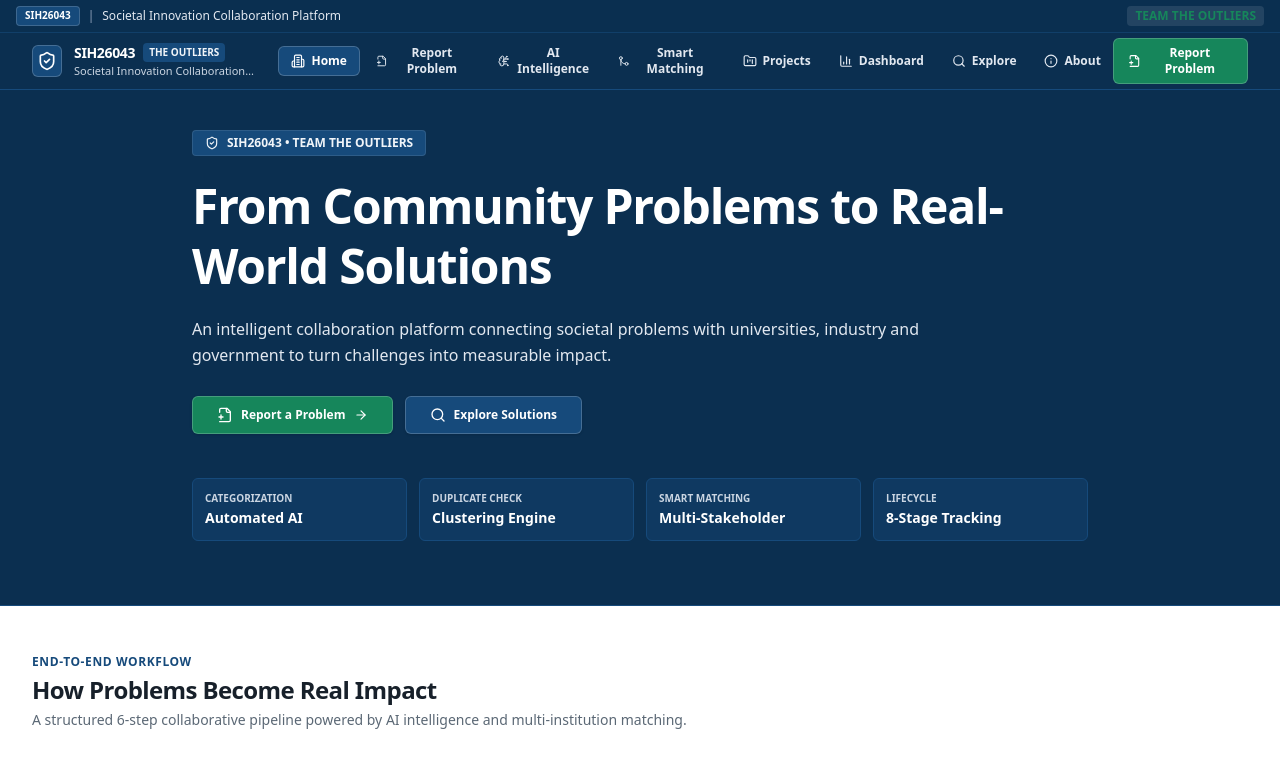
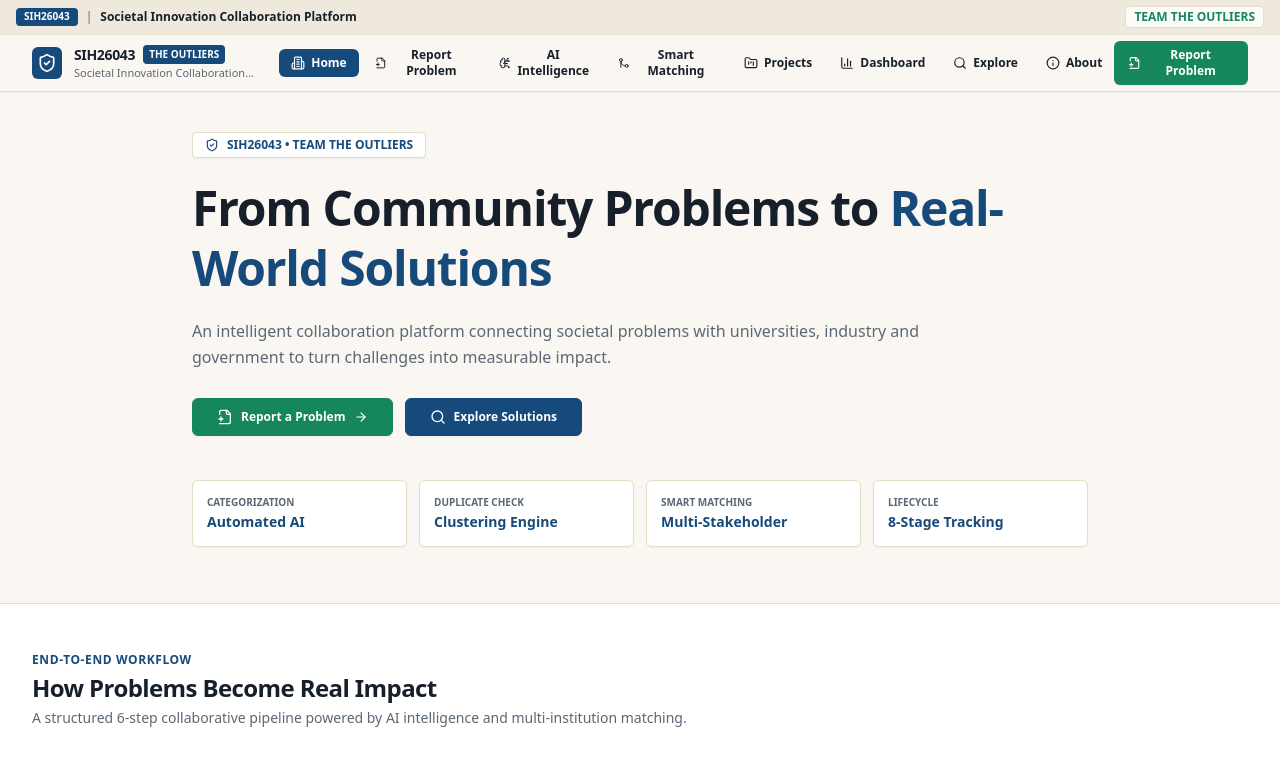
Before and after one commit to kunibillisairam/SIC-Platform, a React (Vite) app: page / in a window 1280 px wide. Shown: the top 758 px of the page. Built offline with nearby package versions, Linux system fonts and the light colour scheme.

Commit message:
Update entire UI including Hero, Header, and Stepper to light biscuit theme (#FAF7F2 / #EFE9DD)

```diff
--- a/src/components/Navbar.jsx
+++ b/src/components/Navbar.jsx
@@ -35,19 +35,19 @@ export default function Navbar({ activePage, setActivePage }) {
   };
 
   return (
-    <header className="sticky top-0 z-50 bg-[#0B2F50] text-white border-b border-[#164A7B]">
+    <header className="sticky top-0 z-50 bg-[#FAF7F2] text-[#17202A] border-b border-[#E5DFC5] shadow-xs">
       {/* Top Banner */}
-      <div className="bg-[#0B2F50]/90 py-1.5 px-4 text-xs border-b border-[#164A7B]/60">
+      <div className="bg-[#EFE9DD] py-1.5 px-4 text-xs border-b border-[#E5DFC5]">
         <div className="max-w-7xl mx-auto flex items-center justify-between font-medium">
-          <div className="flex items-center space-x-2 text-slate-200">
-            <span className="px-2 py-0.5 rounded text-[10px] font-bold bg-[#164A7B] text-white border border-[#D9E0E7]/20">
+          <div className="flex items-center space-x-2 text-[#17202A]">
+            <span className="px-2 py-0.5 rounded text-[10px] font-bold bg-[#164A7B] text-white">
               SIH26043
             </span>
-            <span className="hidden sm:inline text-slate-400">|</span>
-            <span className="text-slate-200 font-medium">Societal Innovation Collaboration Platform</span>
+            <span className="hidden sm:inline text-[#5B6875]">|</span>
+            <span className="text-[#17202A] font-semibold">Societal Innovation Collaboration Platform</span>
           </div>
           <div className="flex items-center space-x-2">
-            <span className="text-xs text-[#16865B] font-bold bg-white/10 px-2 py-0.5 rounded">
+            <span className="text-xs text-[#16865B] font-bold bg-white/80 px-2 py-0.5 rounded border border-[#E5DFC5]">
               TEAM THE OUTLIERS
             </span>
           </div>
@@ -63,19 +63,19 @@ export default function Navbar({ activePage, setActivePage }) {
             onClick={() => handleNavClick('home')}
             className="flex items-center space-x-3 cursor-pointer"
           >
-            <div className="w-8 h-8 rounded-md bg-[#164A7B] flex items-center justify-center text-white border border-white/20">
+            <div className="w-8 h-8 rounded-md bg-[#164A7B] flex items-center justify-center text-white">
               <ShieldCheck className="w-5 h-5" />
             </div>
             <div>
               <div className="flex items-center space-x-2">
-                <span className="font-extrabold text-sm tracking-tight text-white">
+                <span className="font-extrabold text-sm tracking-tight text-[#17202A]">
                   SIH26043
                 </span>
-                <span className="text-[10px] px-1.5 py-0.5 rounded bg-[#164A7B] text-slate-100 font-bold">
+                <span className="text-[10px] px-1.5 py-0.5 rounded bg-[#164A7B] text-white font-bold">
                   THE OUTLIERS
                 </span>
               </div>
-              <p className="text-[11px] text-slate-300 font-normal line-clamp-1">
+              <p className="text-[11px] text-[#5B6875] font-medium line-clamp-1">
                 Societal Innovation Collaboration Platform
               </p>
             </div>
@@ -92,8 +92,8 @@ export default function Navbar({ activePage, setActivePage }) {
                   onClick={() => handleNavClick(item.id)}
                   className={`flex items-center space-x-1.5 px-3 py-1.5 rounded-md text-xs font-bold transition-colors ${
                     isActive
-                      ? 'bg-[#164A7B] text-white border border-white/20'
-                      : 'text-slate-200 hover:text-white hover:bg-[#164A7B]/50'
+                      ? 'bg-[#164A7B] text-white'
+                      : 'text-[#17202A] hover:bg-[#EFE9DD]'
                   }`}
                 >
                   <Icon className="w-3.5 h-3.5" />
@@ -107,7 +107,7 @@ export default function Navbar({ activePage, setActivePage }) {
           <div className="hidden sm:flex items-center">
             <button
               onClick={() => handleNavClick('report')}
-              className="inline-flex items-center space-x-1.5 px-3.5 py-1.5 bg-[#16865B] hover:bg-[#116846] text-white text-xs font-bold rounded-md transition-colors border border-white/20"
+              className="inline-flex items-center space-x-1.5 px-3.5 py-1.5 bg-[#16865B] hover:bg-[#116846] text-white text-xs font-bold rounded-md transition-colors shadow-xs"
             >
               <FilePlus2 className="w-3.5 h-3.5" />
               <span>Report Problem</span>
@@ -118,7 +118,7 @@ export default function Navbar({ activePage, setActivePage }) {
           <div className="xl:hidden flex items-center">
             <button
               onClick={() => setMobileMenuOpen(!mobileMenuOpen)}
-              className="p-1.5 rounded-md text-slate-200 hover:bg-[#164A7B]"
+              className="p-1.5 rounded-md text-[#17202A] hover:bg-[#EFE9DD]"
             >
               {mobileMenuOpen ? <X className="w-5 h-5" /> : <Menu className="w-5 h-5" />}
             </button>
@@ -128,7 +128,7 @@ export default function Navbar({ activePage, setActivePage }) {
 
       {/* Mobile Drawer Menu */}
       {mobileMenuOpen && (
-        <div className="xl:hidden bg-[#0B2F50] border-b border-[#164A7B] px-4 py-3 space-y-1">
+        <div className="xl:hidden bg-[#FAF7F2] border-b border-[#E5DFC5] px-4 py-3 space-y-1">
           {navItems.map((item) => {
             const Icon = item.icon;
             const isActive = activePage === item.id;
@@ -139,14 +139,14 @@ export default function Navbar({ activePage, setActivePage }) {
                 className={`w-full flex items-center justify-between px-3 py-2 rounded-md text-xs font-bold ${
                   isActive
                     ? 'bg-[#164A7B] text-white'
-                    : 'text-slate-200 hover:bg-[#164A7B]/50'
+                    : 'text-[#17202A] hover:bg-[#EFE9DD]'
                 }`}
               >
                 <div className="flex items-center space-x-2.5">
-                  <Icon className="w-4 h-4 text-slate-300" />
+                  <Icon className="w-4 h-4 text-[#5B6875]" />
                   <span>{item.label}</span>
                 </div>
-                <ChevronRight className="w-3.5 h-3.5 text-slate-400" />
+                <ChevronRight className="w-3.5 h-3.5 text-[#5B6875]" />
               </button>
             );
           })}
--- a/src/pages/Home.jsx
+++ b/src/pages/Home.jsx
@@ -132,32 +132,33 @@ export default function Home({ setActivePage }) {
   return (
     <div className="bg-[#FAF7F2] min-h-screen text-[#17202A]">
 
-      {/* HERO SECTION */}
-      <section className="bg-[#0B2F50] text-white pt-10 pb-16 border-b border-[#164A7B]">
+      {/* HERO SECTION - LIGHT BISCUIT THEME */}
+      <section className="bg-[#FAF7F2] text-[#17202A] pt-10 pb-14 border-b border-[#E5DFC5]">
         <div className="max-w-7xl mx-auto px-4 sm:px-6 lg:px-8">
           <div className="max-w-4xl mx-auto space-y-5 text-center sm:text-left">
 
             {/* Badges */}
-            <div className="inline-flex items-center space-x-2 px-3 py-1 rounded bg-[#164A7B] text-slate-100 text-xs font-bold border border-white/10">
-              <ShieldCheck className="w-3.5 h-3.5" />
+            <div className="inline-flex items-center space-x-2 px-3 py-1 rounded bg-white text-[#164A7B] text-xs font-bold border border-[#E5DFC5] shadow-xs">
+              <ShieldCheck className="w-3.5 h-3.5 text-[#164A7B]" />
               <span>SIH26043 • TEAM THE OUTLIERS</span>
             </div>
 
             {/* Headline */}
-            <h1 className="text-2xl sm:text-4xl lg:text-5xl font-extrabold tracking-tight leading-tight text-white">
-              From Community Problems to Real-World Solutions
+            <h1 className="text-3xl sm:text-4xl lg:text-5xl font-extrabold tracking-tight leading-tight text-[#17202A]">
+              From Community Problems to{' '}
+              <span className="text-[#164A7B]">Real-World Solutions</span>
             </h1>
 
             {/* Subtitle */}
-            <p className="text-slate-200 text-sm sm:text-base font-normal leading-relaxed max-w-3xl">
+            <p className="text-[#5B6875] text-sm sm:text-base font-normal leading-relaxed max-w-3xl">
               An intelligent collaboration platform connecting societal problems with universities, industry and government to turn challenges into measurable impact.
             </p>
 
-            {/* Buttons */}
+            {/* Action Buttons */}
             <div className="pt-2 flex flex-col sm:flex-row items-center gap-3">
               <button
                 onClick={() => setActivePage('report')}
-                className="w-full sm:w-auto px-6 py-2.5 bg-[#16865B] hover:bg-[#116846] text-white font-bold text-xs rounded-md shadow-sm transition-colors border border-white/20 flex items-center justify-center space-x-2"
+                className="w-full sm:w-auto px-6 py-2.5 bg-[#16865B] hover:bg-[#116846] text-white font-bold text-xs rounded-md shadow-xs transition-colors flex items-center justify-center space-x-2 border border-[#16865B]"
               >
                 <FilePlus2 className="w-4 h-4" />
                 <span>Report a Problem</span>
@@ -166,7 +167,7 @@ export default function Home({ setActivePage }) {
 
               <button
                 onClick={() => setActivePage('explore')}
-                className="w-full sm:w-auto px-6 py-2.5 bg-[#164A7B] hover:bg-[#0B2F50] text-white font-bold text-xs rounded-md shadow-sm transition-colors border border-white/20 flex items-center justify-center space-x-2"
+                className="w-full sm:w-auto px-6 py-2.5 bg-[#164A7B] hover:bg-[#0B2F50] text-white font-bold text-xs rounded-md shadow-xs transition-colors flex items-center justify-center space-x-2 border border-[#164A7B]"
               >
                 <Search className="w-4 h-4" />
                 <span>Explore Solutions</span>
@@ -175,21 +176,21 @@ export default function Home({ setActivePage }) {
 
             {/* Quick Metrics Bar */}
             <div className="pt-6 grid grid-cols-2 md:grid-cols-4 gap-3">
-              <div className="p-3 rounded-md bg-[#164A7B]/40 border border-[#164A7B]">
-                <p className="text-[10px] text-slate-300 uppercase font-bold">Categorization</p>
-                <p className="text-sm font-bold text-white mt-0.5">Automated AI</p>
+              <div className="p-3.5 rounded-md bg-white border border-[#E5DFC5] shadow-xs">
+                <p className="text-[10px] text-[#5B6875] uppercase font-bold">Categorization</p>
+                <p className="text-sm font-extrabold text-[#164A7B] mt-0.5">Automated AI</p>
               </div>
-              <div className="p-3 rounded-md bg-[#164A7B]/40 border border-[#164A7B]">
-                <p className="text-[10px] text-slate-300 uppercase font-bold">Duplicate Check</p>
-                <p className="text-sm font-bold text-white mt-0.5">Clustering Engine</p>
+              <div className="p-3.5 rounded-md bg-white border border-[#E5DFC5] shadow-xs">
+                <p className="text-[10px] text-[#5B6875] uppercase font-bold">Duplicate Check</p>
+                <p className="text-sm font-extrabold text-[#164A7B] mt-0.5">Clustering Engine</p>
               </div>
-              <div className="p-3 rounded-md bg-[#164A7B]/40 border border-[#164A7B]">
-                <p className="text-[10px] text-slate-300 uppercase font-bold">Smart Matching</p>
-                <p className="text-sm font-bold text-white mt-0.5">Multi-Stakeholder</p>
+              <div className="p-3.5 rounded-md bg-white border border-[#E5DFC5] shadow-xs">
+                <p className="text-[10px] text-[#5B6875] uppercase font-bold">Smart Matching</p>
+                <p className="text-sm font-extrabold text-[#164A7B] mt-0.5">Multi-Stakeholder</p>
               </div>
-              <div className="p-3 rounded-md bg-[#164A7B]/40 border border-[#164A7B]">
-                <p className="text-[10px] text-slate-300 uppercase font-bold">Lifecycle</p>
-                <p className="text-sm font-bold text-white mt-0.5">8-Stage Tracking</p>
+              <div className="p-3.5 rounded-md bg-white border border-[#E5DFC5] shadow-xs">
+                <p className="text-[10px] text-[#5B6875] uppercase font-bold">Lifecycle</p>
+                <p className="text-sm font-extrabold text-[#164A7B] mt-0.5">8-Stage Tracking</p>
               </div>
             </div>
 
@@ -356,19 +357,19 @@ export default function Home({ setActivePage }) {
         </div>
       </section>
 
-      {/* CTA FOOTER BANNER */}
-      <section className="py-10 bg-[#0B2F50] text-white border-t border-[#164A7B]">
-        <div className="max-w-4xl mx-auto px-4 text-center space-y-4">
-          <h2 className="text-xl sm:text-2xl font-extrabold">
+      {/* CTA BANNER - LIGHT BISCUIT & NAVY CARD */}
+      <section className="py-10 bg-[#FAF7F2] border-t border-[#E5DFC5]">
+        <div className="max-w-4xl mx-auto px-4 text-center space-y-4 bg-white p-8 rounded-md border border-[#E5DFC5] shadow-xs">
+          <h2 className="text-xl sm:text-2xl font-extrabold text-[#17202A]">
             Ready to test the SIH26043 Prototype?
           </h2>
-          <p className="text-slate-300 text-xs sm:text-sm max-w-xl mx-auto">
+          <p className="text-[#5B6875] text-xs sm:text-sm max-w-xl mx-auto">
             Report a ground-level problem, observe instant AI analysis & matching, and track progress through to measurable governance impact.
           </p>
           <div className="pt-1 flex justify-center">
             <button
               onClick={() => setActivePage('report')}
-              className="px-6 py-2.5 bg-[#16865B] hover:bg-[#116846] text-white font-bold text-xs rounded-md shadow-sm border border-white/20 transition-colors flex items-center space-x-2"
+              className="px-6 py-2.5 bg-[#16865B] hover:bg-[#116846] text-white font-bold text-xs rounded-md shadow-xs border border-[#16865B] transition-colors flex items-center space-x-2"
             >
               <FilePlus2 className="w-4 h-4" />
               <span>Start Interactive Demo</span>
```
Also changed, not shown: src/components/StoryStepper.jsx (+7 -7 lines), src/pages/AnalysisResult.jsx (+20 -20 lines).
